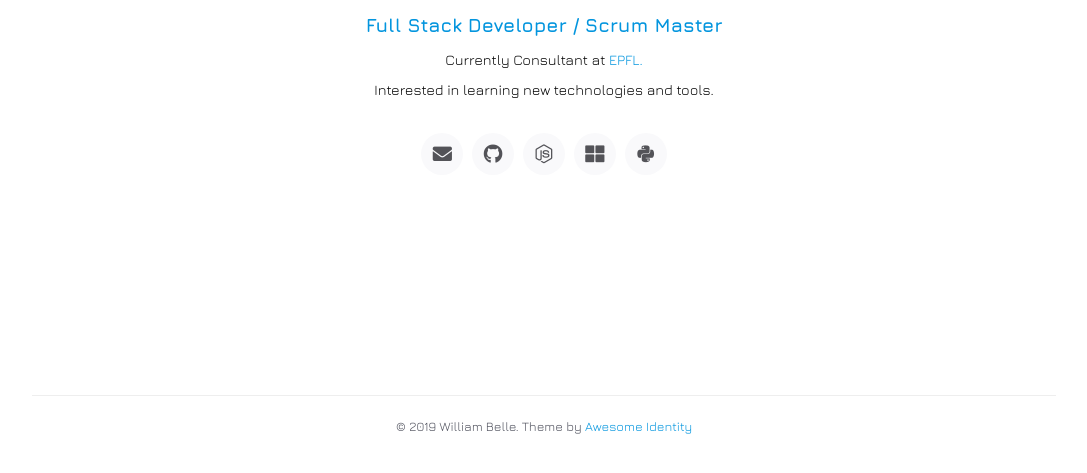
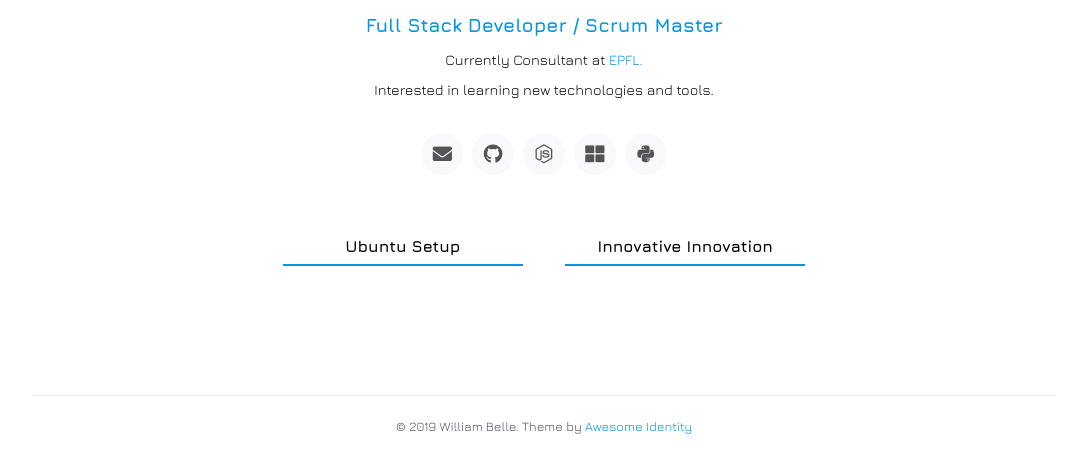
Before and after one commit to williambelle/williambelle.github.io, a website: page src/index.html in a window 1280 px wide. Shown: the part 325-798 px from the top of the page, without its empty margins (96-1183 px from the left). Drawn offline with nearby package versions, Linux system fonts and the light colour scheme.

Commit message:
add links to projects

```diff
--- a/src/css/site.css
+++ b/src/css/site.css
@@ -213,3 +213,46 @@ a:visitied, a:hover, a:active {
   color: #fff;
   box-shadow: 0 0 1px 7px rgba(182, 38, 44, 0.15);
 }
+
+.actions {
+  margin: 1em auto;
+  text-align: center;
+  font-size: 1rem;
+}
+
+.actions .action {
+  position: relative;
+  display: inline-block;
+  margin: 1.2em 1.2em;
+  width: 15em;
+  height: 2em;
+  line-height: 2em;
+  font-weight: 700;
+  color: #000;
+}
+
+.actions .action:after {
+  content: "";
+  transition: 0.5s all ease;
+  -webkit-backface-visibility: hidden;
+  backface-visibility: hidden;
+  position: absolute;
+}
+
+.actions .action:after {
+  width: 100%;
+  height: 2px;
+  left: 50%;
+  bottom: -0.3em;
+  background: #0395de;
+  -webkit-transform: translateX(-50%);
+  transform: translateX(-50%);
+}
+
+.actions .action:hover:after {
+  width: 0;
+}
+
+.actions .action:hover {
+  color: #666;
+}
--- a/src/index.html
+++ b/src/index.html
@@ -46,6 +46,15 @@
         <i class="fab fa-python" aria-hidden="true"></i>
       </a>
     </section>
+
+    <section class="actions">
+      <a class="action" target="_blank" href="https://innovativeinnovation.github.io/ubuntu-setup">
+        Ubuntu Setup
+      </a>
+      <a class="action" target="_blank" href="https://github.com/innovativeinnovation">
+        Innovative Innovation
+      </a>
+    </section>
   </div>
 
   <footer class="footer">
```
